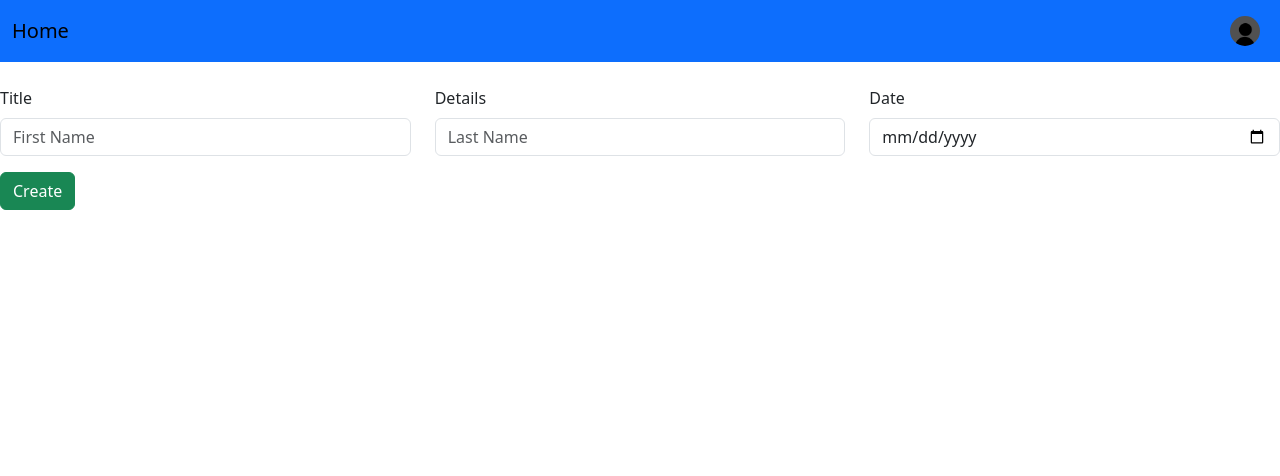
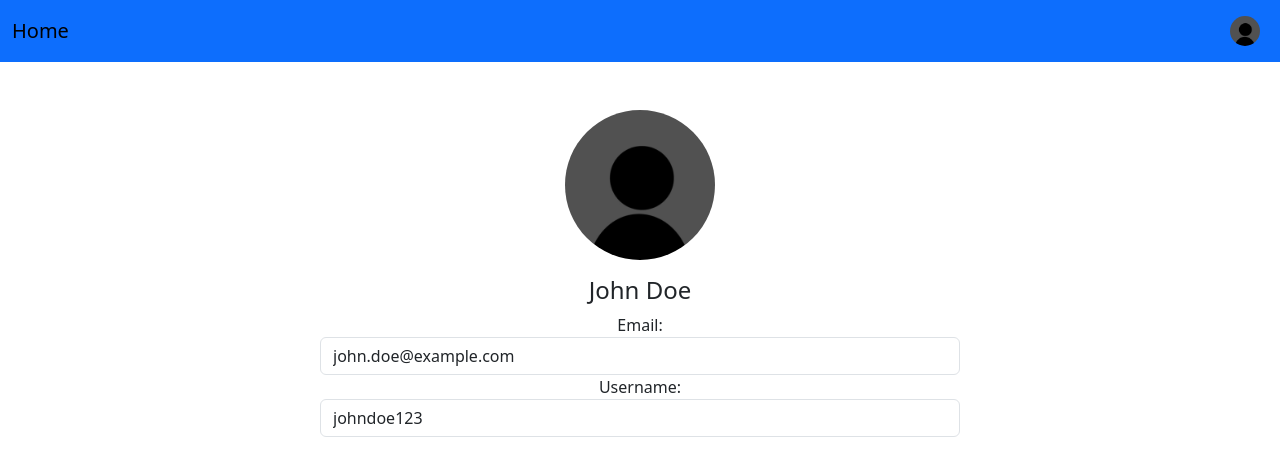
Before and after one commit to Ali13140/SWE363_Project, a React (Vite) app: page / in a window 1280 px wide. Shown: the top 476 px of the page. Built offline with nearby package versions, Linux system fonts and the light colour scheme; the HTML template or start-up script is replaced by a standard one.

Commit message:
Added ProfilePage and ViewListPage

```diff
--- a/src/App.tsx
+++ b/src/App.tsx
@@ -8,11 +8,13 @@ import NavBar from './NavBar';
 import HomePage from './Pages/HomePage';
 import MyListPage from './Pages/MyListPage';
 import NewListPage from './Pages/NewListPage';
+import ViewListPage from './Pages/ViewListPage';
+import ProfilePage from './Pages/ProfilePage';
 function App() {
 
 
   return (
-    <NewListPage></NewListPage>
+    <ProfilePage></ProfilePage>
 
   )
 }
--- /dev/null
+++ b/src/CSS_Files/ViewListPage.css
@@ -0,0 +1,7 @@
+li {
+    margin: 20px;;
+}
+.col{
+    background-color:skyblue;
+    margin: 20px;
+}
--- /dev/null
+++ b/src/Pages/ProfilePage.tsx
@@ -0,0 +1,43 @@
+import React from 'react';
+import 'bootstrap/dist/css/bootstrap.min.css'; // Import Bootstrap CSS
+import NavBar from '../NavBar';
+
+const ProfilePage = () => {
+  return (
+    <div>
+      <NavBar />
+      <div className="container text-center mt-5">
+        <img
+          src="src\profile.jpg"
+          alt="Profile"
+          className="rounded-circle"
+          width="150"
+          height="150"
+        />
+        <h4 className="mt-3">John Doe</h4>
+        <div className="form-group mx-auto" style={{ maxWidth: '50vw' }}>
+          <label htmlFor="email">Email:</label>
+          <input
+            type="email"
+            id="email"
+            className="form-control"
+            value="john.doe@example.com"
+            readOnly
+          />
+        </div>
+        <div className="form-group mx-auto" style={{ maxWidth: '50vw' }}>
+          <label htmlFor="username">Username:</label>
+          <input
+            type="text"
+            id="username"
+            className="form-control"
+            value="johndoe123"
+            readOnly
+          />
+        </div>
+      </div>
+    </div>
+  );
+};
+
+export default ProfilePage;
--- /dev/null
+++ b/src/Pages/ViewListPage.tsx
@@ -0,0 +1,47 @@
+import React from 'react';
+import 'bootstrap/dist/css/bootstrap.min.css'; // Import Bootstrap CSS
+import NavBar from '../NavBar';
+import '../CSS_Files/ViewListPage.css'
+
+const ViewListPage = () => {
+  return (
+    <div><NavBar></NavBar>
+    <div className="container mt-5" >
+      <div className="row">
+        <div className="col" id='col'>
+          <h2>Title</h2>
+        <ul className="list-group">
+            <li className="list-group-item">An item</li>
+            <li className="list-group-item">A second item</li>
+            <li className="list-group-item">A third item</li>
+            <li className="list-group-item">A fourth item</li>
+            <li className="list-group-item">And a fifth one</li>
+        </ul>
+        </div>
+        <div className="col">
+          <h2>Details</h2>
+        <ul className="list-group">
+            <li className="list-group-item">An item</li>
+            <li className="list-group-item">A second item</li>
+            <li className="list-group-item">A third item</li>
+            <li className="list-group-item">A fourth item</li>
+            <li className="list-group-item">And a fifth one</li>
+        </ul>
+        </div>
+        <div className="col">
+          <h2>Date/Time</h2>
+        <ul className="list-group">
+            <li className="list-group-item">An item</li>
+            <li className="list-group-item">A second item</li>
+            <li className="list-group-item">A third item</li>
+            <li className="list-group-item">A fourth item</li>
+            <li className="list-group-item">And a fifth one</li>
+        </ul>
+        </div>
+      </div>
+    </div>
+    </div>
+  );
+};
+
+export default ViewListPage;
```
